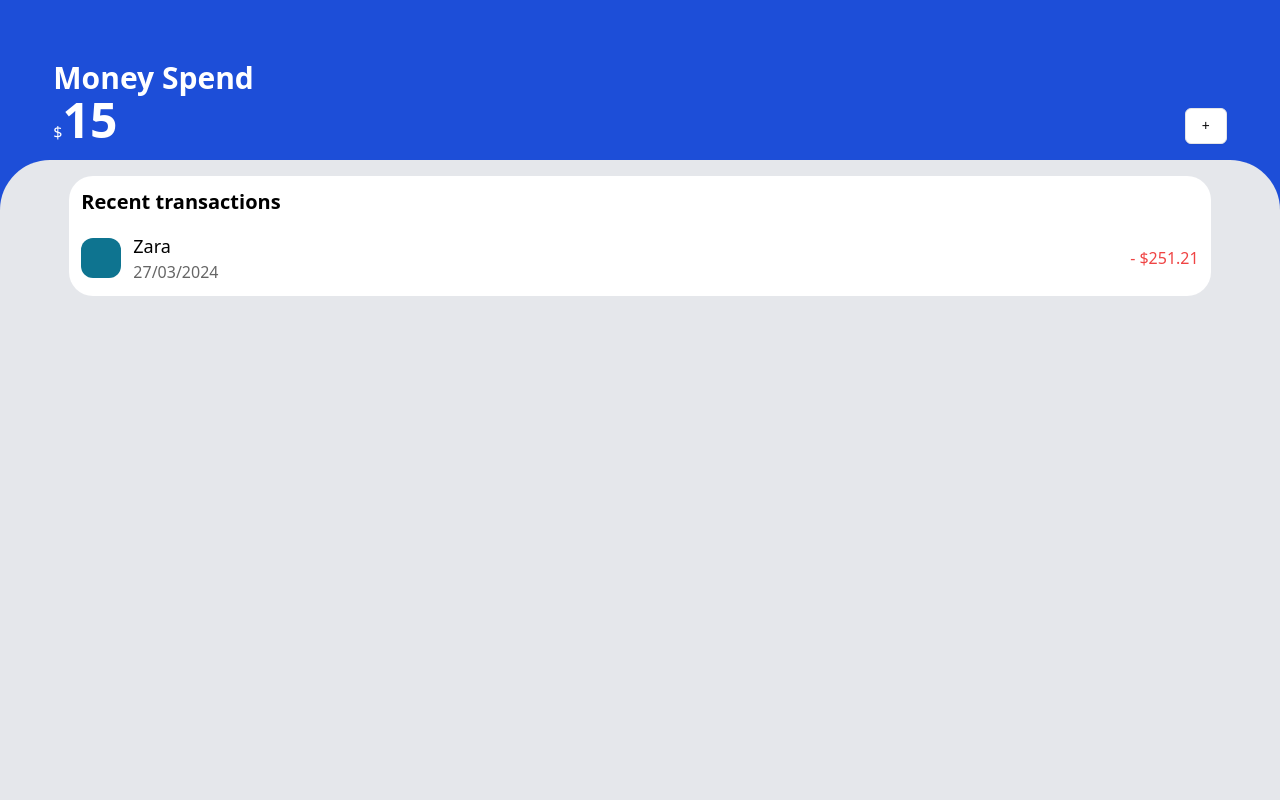
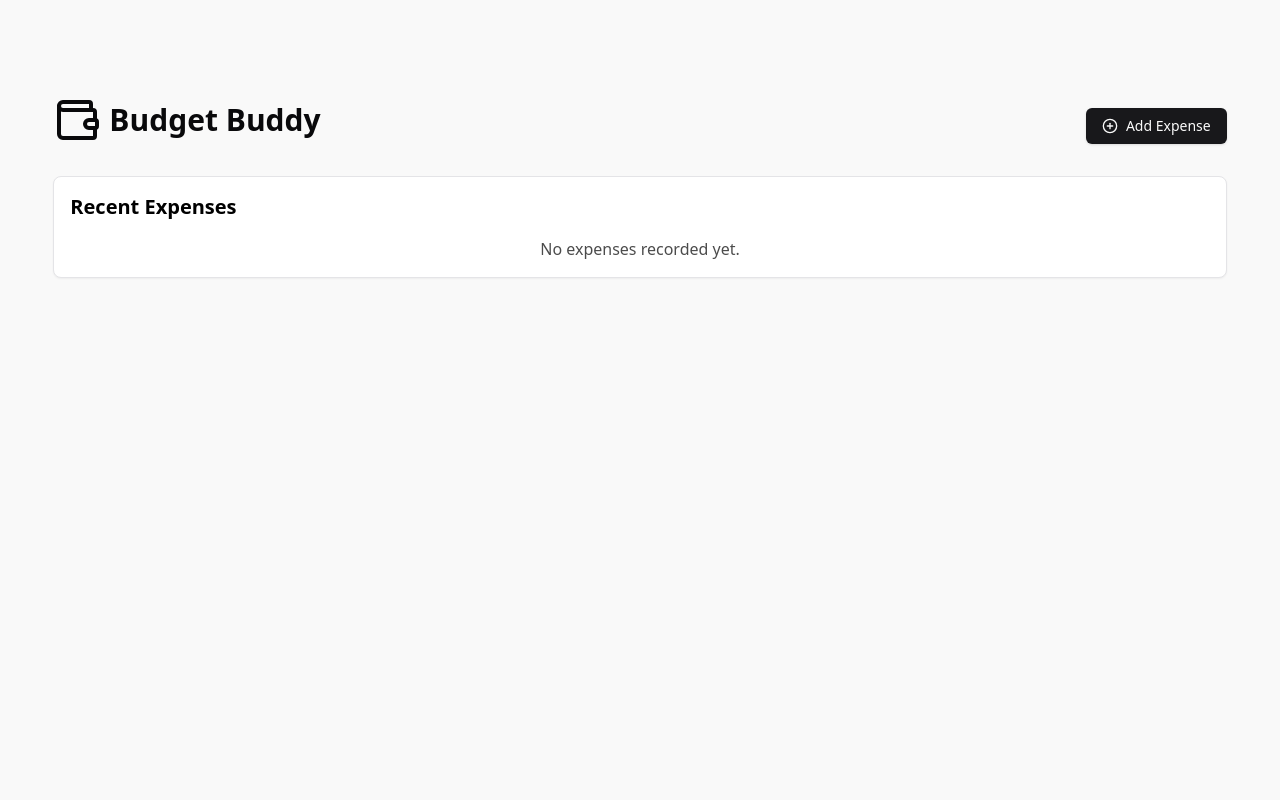
Before and after one commit to Vengxdor/Budget-Buddy, a Next.js app: page / in a window 1280 px wide. Shown: the top 800 px of the page. Built offline with nearby package versions, Linux system fonts and the light colour scheme.

Commit message:
feat: Create and render Expenses

```diff
--- /dev/null
+++ b/context/Expenses.tsx
@@ -0,0 +1,44 @@
+'use client'
+
+import { createContext, useContext, useState } from 'react'
+
+import type { Expense } from '../types'
+
+type ContextType = {
+  expenses: Expense[]
+  addExpenses: (expense: Expense) => void
+}
+
+const ExpensesContext = createContext<ContextType | null>(null)
+
+export function ExpensesContextProvider ({
+  children,
+}: {
+  children: React.ReactNode
+}) {
+  const [expenses, setExpenses] = useState<Expense[] | []>([])
+
+  const addExpenses = (expense: Expense) => {
+    setExpenses((prev) => {
+      return [...prev, expense]
+    })
+  }
+
+  return (
+    <ExpensesContext.Provider value={{ expenses, addExpenses }}>
+      {children}
+    </ExpensesContext.Provider>
+  )
+}
+
+export const useExpense = () => {
+  const context = useContext(ExpensesContext)
+
+  if (!context) {
+    throw new Error(
+      'useExpense must be wrapped within the component you are trying to access. ',
+    )
+  }
+
+  return context
+}
--- a/src/app/globals.css
+++ b/src/app/globals.css
@@ -3,7 +3,7 @@
 @tailwind utilities;
 
 body {
-  @apply bg-blue-700
+  background: #f9f9f9;
 }
 
 @layer base {
--- a/src/app/page.tsx
+++ b/src/app/page.tsx
@@ -1,15 +1,17 @@
 import Header from '@/components/Header'
 import Transations from '@/components/Transactions'
 
+import { ExpensesContextProvider } from '../../context/Expenses'
+
 export default function Home () {
   return (
-    <>
+    <ExpensesContextProvider>
       <Header />
-      <main className='min-h-dvh rounded-[50px] bg-gray-200 '>
-        <div className='mx-auto w-11/12 p-4'>
+      <main className='min-h-dvh rounded-[50px] pt-4'>
+        <div className='mx-auto w-11/12 '>
           <Transations />
         </div>
       </main>
-    </>
+    </ExpensesContextProvider>
   )
 }
--- a/src/components/CreateExpense.tsx
+++ b/src/components/CreateExpense.tsx
@@ -1,4 +1,8 @@
+'use client'
+
 import { DialogClose } from '@radix-ui/react-dialog'
+import { PlusCircle } from 'lucide-react'
+import { useState } from 'react'
 
 import {
   Dialog,
@@ -21,66 +25,99 @@ import {
 import { Button } from './ui/button'
 import { Input } from './ui/input'
 import { Label } from './ui/label'
+import { useExpense } from '../../context/Expenses'
 
 export default function CreateExpense () {
+  const { addExpenses } = useExpense()
+  const [category, setCategory] = useState('')
+
+  const handleAddExpense = (e: React.FormEvent<HTMLFormElement>) => {
+    e.preventDefault()
+
+    const form = e.target as HTMLFormElement
+    const amount = parseInt(form.amount.value)
+    const description = form.description.value
+
+    addExpenses({
+      id: Date.now(),
+      amount,
+      category,
+      description,
+    })
+
+    form.reset()
+  }
+
   return (
     <Dialog>
       <DialogTrigger asChild>
-        <Button variant='outline'>+</Button>
+        <Button>
+          <PlusCircle />
+          Add Expense
+        </Button>
       </DialogTrigger>
-      <DialogContent className='sm:max-w-[425px]'>
+      <DialogContent
+        aria-describedby='Add your expense.'
+        className='sm:max-w-[425px]'
+      >
         <DialogHeader>
           <DialogTitle>Add Expense</DialogTitle>
         </DialogHeader>
-        <div className='grid gap-4 py-4'>
+        <form onSubmit={handleAddExpense} className='grid gap-4 py-4'>
           <div>
-            <Label htmlFor='amout' className='text-right'>
+            <Label htmlFor='amount' className='text-right'>
               Amount
             </Label>
             <Input
-              id='amout'
+              id='amount'
+              name='amount'
               placeholder='0.00'
               type='number'
               className='col-span-3'
+              required
             />
           </div>
           <div>
-            <Label htmlFor='Category' className='text-right'>
-              Category
-            </Label>
-            <Select>
+            <Label className='text-right'>Category</Label>
+            <Select
+              required
+              onValueChange={(c) => {
+                setCategory(c)
+              }}
+            >
               <SelectTrigger>
-                <SelectValue placeholder='Select a fruit' />
+                <SelectValue placeholder='Select category' />
               </SelectTrigger>
               <SelectContent className='w-full'>
                 <SelectGroup>
-                  <SelectLabel>Fruits</SelectLabel>
-                  <SelectItem value='apple'>Apple</SelectItem>
-                  <SelectItem value='banana'>Banana</SelectItem>
-                  <SelectItem value='blueberry'>Blueberry</SelectItem>
-                  <SelectItem value='grapes'>Grapes</SelectItem>
-                  <SelectItem value='pineapple'>Pineapple</SelectItem>
+                  <SelectLabel>Categories</SelectLabel>
+                  <SelectItem value='food'>Food</SelectItem>
+                  <SelectItem value='rent'>Rent</SelectItem>
+                  <SelectItem value='car'>Car</SelectItem>
                 </SelectGroup>
               </SelectContent>
             </Select>
           </div>
           <div>
-            <Label htmlFor='Description' className='text-right'>
+            <Label htmlFor='description' className='text-right'>
               Description
             </Label>
             <Input
               placeholder='Enter description'
-              id='Description'
+              id='description'
               className='col-span-3'
+              name='description'
             />
-          </div>
           </div>
           <DialogFooter className='flex flex-row justify-end gap-2'>
             <DialogClose asChild>
               <Button variant='outline'>Cancel</Button>
             </DialogClose>
+            <DialogClose asChild>
               <Button type='submit'>Add Expense</Button>
+            </DialogClose>
           </DialogFooter>
+        </form>
       </DialogContent>
     </Dialog>
   )
--- a/src/components/Header.tsx
+++ b/src/components/Header.tsx
@@ -1,15 +1,14 @@
+import { Wallet } from 'lucide-react'
+
 import CreateExpense from './CreateExpense'
 
 export default function Header () {
   return (
     <header className='mx-auto flex h-[20dvh] w-11/12 items-end justify-between gap-3 pb-4'>
-      <article className='text-white'>
-        <h1 className='text-3xl font-bold'>Money Spend</h1>
-        <div>
-          <span className=''>$</span>
-          <span className='text-5xl font-bold'>15</span>
-        </div>
-      </article>
+      <div className='flex items-center gap-2'>
+        <Wallet className='size-12' />
+        <h1 className='text-3xl font-bold'>Budget Buddy</h1>
+      </div>
       <CreateExpense />
     </header>
   )
--- a/src/components/Transactions.tsx
+++ b/src/components/Transactions.tsx
@@ -1,19 +1,33 @@
+'use client'
+
+import { useExpense } from '../../context/Expenses'
+
 export default function Transations () {
+  const { expenses } = useExpense()
+
   return (
-    <section className='rounded-3xl bg-white p-3 text-black'>
-      <h2 className='mb-4 text-xl font-semibold'>Recent transactions</h2>
-      <article className='flex w-full'>
-        <div className='flex w-full  items-center justify-between'>
-          <div className='flex items-center gap-3'>
-            <div className='size-10 rounded-xl bg-cyan-700'></div>
-            <div>
-              <p className='text-lg'>Zara</p>
-              <span className='opacity-60'>27/03/2024</span>
-            </div>
-          </div>
-          <span className='text-red-500'>- $251.21</span>
-        </div>
-      </article>
+    <section className='rounded-lg border bg-card p-4 text-black shadow-sm'>
+      <h2 className='mb-4 text-xl font-semibold'>Recent Expenses</h2>
+      {expenses.length > 0 && (
+        <ul className='flex h-[400px] flex-col gap-10 rounded-[inherit] border p-6'>
+          {expenses.map(expense => (
+            <li key={expense.id} className='flex w-full'>
+              <div className='flex w-full  items-center justify-between'>
+                <div>
+                  <p className='text-lg'>{expense.description}</p>
+                  <div className='opacity-60'>
+                    <span>{expense.category}</span> - <span>Nov 15, 2024</span>
+                  </div>
+                </div>
+                <span className='text-red-500'>- ${expense.amount}</span>
+              </div>
+            </li>
+          ))}
+        </ul>
+      )}
+      {expenses.length === 0 && (
+        <p className='text-center opacity-70'>No expenses recorded yet.</p>
+      )}
     </section>
   )
 }
--- a/src/components/ui/button.tsx
+++ b/src/components/ui/button.tsx
@@ -1,48 +1,47 @@
-import * as React from "react"
-import { Slot } from "@radix-ui/react-slot"
-import { cva, type VariantProps } from "class-variance-authority"
+import { Slot } from '@radix-ui/react-slot'
+import { cva, type VariantProps } from 'class-variance-authority'
+import * as React from 'react'
 
-import { cn } from "@/lib/utils"
+import { cn } from '@/lib/utils'
 
 const buttonVariants = cva(
-  "inline-flex items-center justify-center gap-2 whitespace-nowrap rounded-md text-sm font-medium transition-colors focus-visible:outline-none focus-visible:ring-1 focus-visible:ring-ring disabled:pointer-events-none disabled:opacity-50 [&_svg]:pointer-events-none [&_svg]:size-4 [&_svg]:shrink-0",
+  'inline-flex items-center justify-center gap-2 whitespace-nowrap rounded-md text-sm font-medium transition-colors focus-visible:outline-none focus-visible:ring-1 focus-visible:ring-ring disabled:pointer-events-none disabled:opacity-50 [&_svg]:pointer-events-none [&_svg]:size-4 [&_svg]:shrink-0',
   {
     variants: {
       variant: {
         default:
-          "bg-primary text-primary-foreground shadow hover:bg-primary/90",
+          'bg-primary text-primary-foreground shadow hover:bg-primary/90',
         destructive:
-          "bg-destructive text-destructive-foreground shadow-sm hover:bg-destructive/90",
+          'bg-destructive text-destructive-foreground shadow-sm hover:bg-destructive/90',
         outline:
-          "border border-input bg-background shadow-sm hover:bg-accent hover:text-accent-foreground",
+          'border border-input bg-background shadow-sm hover:bg-accent hover:text-accent-foreground',
         secondary:
-          "bg-secondary text-secondary-foreground shadow-sm hover:bg-secondary/80",
-        ghost: "hover:bg-accent hover:text-accent-foreground",
-        link: "text-primary underline-offset-4 hover:underline",
+          'bg-secondary text-secondary-foreground shadow-sm hover:bg-secondary/80',
+        ghost: 'hover:bg-accent hover:text-accent-foreground',
+        link: 'text-primary underline-offset-4 hover:underline',
       },
       size: {
-        default: "h-9 px-4 py-2",
-        sm: "h-8 rounded-md px-3 text-xs",
-        lg: "h-10 rounded-md px-8",
-        icon: "h-9 w-9",
+        default: 'h-9 px-4 py-2',
+        sm: 'h-8 rounded-md px-3 text-xs',
+        lg: 'h-10 rounded-md px-8',
+        icon: 'size-9',
       },
     },
     defaultVariants: {
-      variant: "default",
-      size: "default",
+      variant: 'default',
+      size: 'default',
     },
-  }
+  },
 )
 
-export interface ButtonProps
-  extends React.ButtonHTMLAttributes<HTMLButtonElement>,
-    VariantProps<typeof buttonVariants> {
+export type ButtonProps = {
   asChild?: boolean
-}
+} & React.ButtonHTMLAttributes<HTMLButtonElement> & VariantProps<typeof buttonVariants>
 
 const Button = React.forwardRef<HTMLButtonElement, ButtonProps>(
   ({ className, variant, size, asChild = false, ...props }, ref) => {
-    const Comp = asChild ? Slot : "button"
+    const Comp = asChild ? Slot : 'button'
+
     return (
       <Comp
         className={cn(buttonVariants({ variant, size, className }))}
@@ -50,8 +49,9 @@ const Button = React.forwardRef<HTMLButtonElement, ButtonProps>(
         {...props}
       />
     )
-  }
+  },
 )
-Button.displayName = "Button"
+
+Button.displayName = 'Button'
 
 export { Button, buttonVariants }
```
Also changed, not shown: types.d.ts (added, +8 -0 lines). Lines whose indentation alone changed are shown as unchanged.
